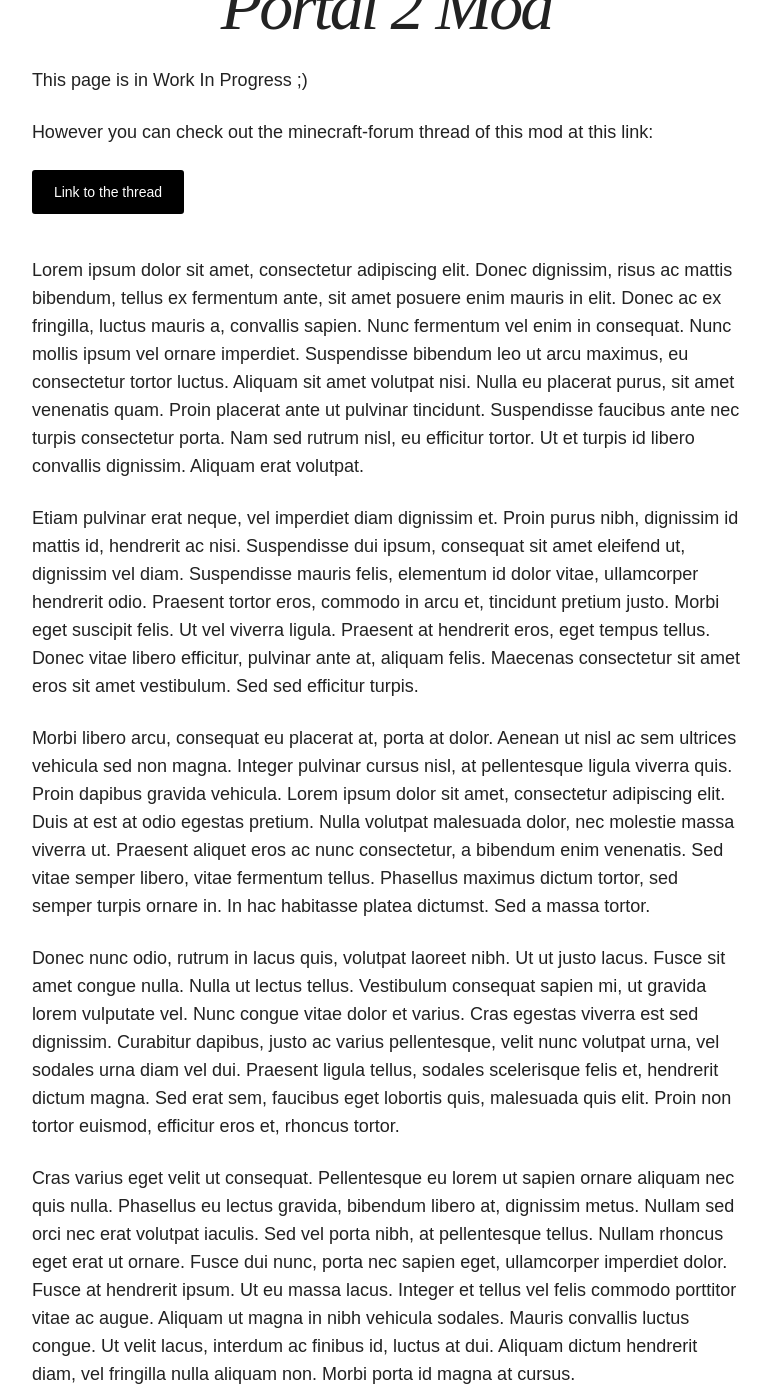
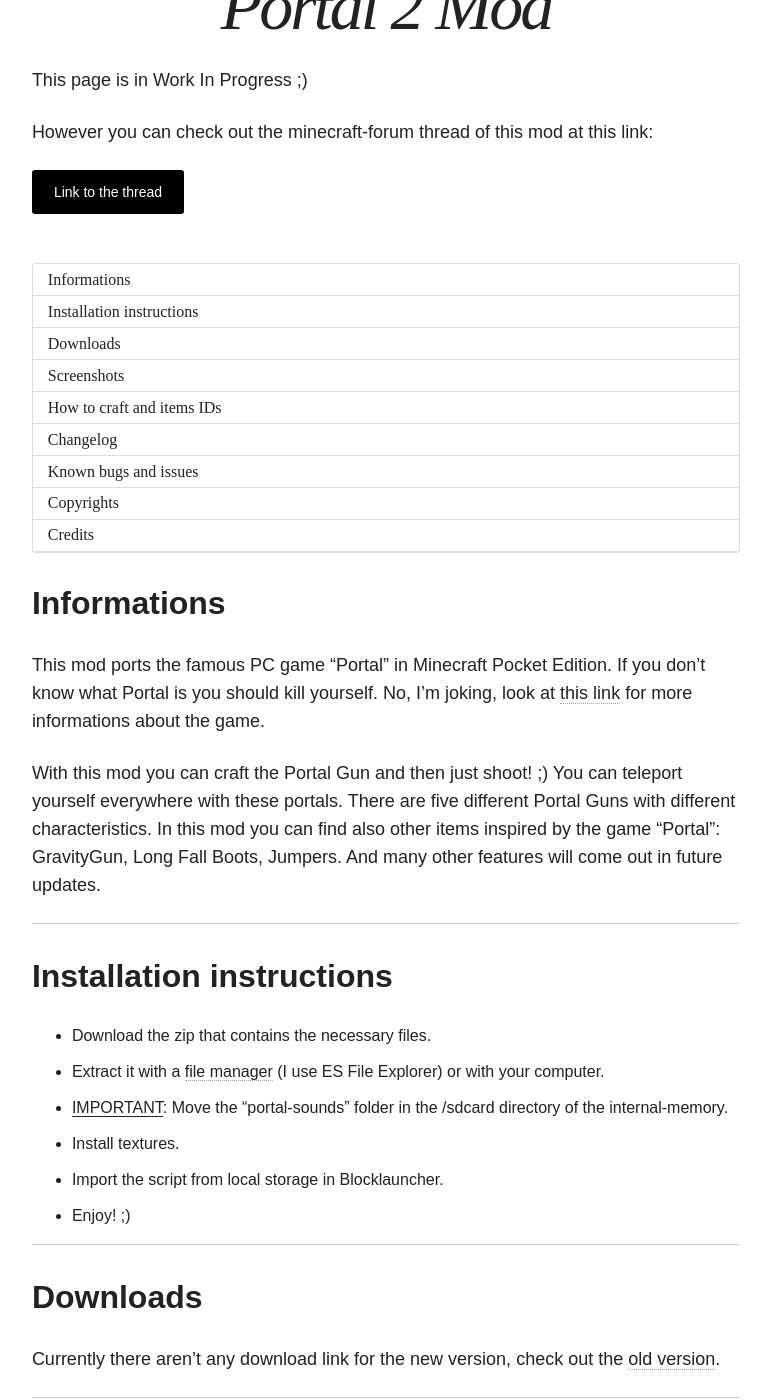
Before and after one commit to Desno365/Desno365.github.io, a Jekyll site: the page built from minecraft/portal2-mod/index.md, in a window 1280 px wide and 1400 px high, scrolled down 507 px. Shown: the whole window, without its empty margins (254-1025 px from the left). Built offline with Jekyll 4.4.1, drawn with Linux system fonts in a browser that asks for light colours; nearby versions of some CDN libraries; some of the changed text lies outside the part shown.

Commit message:
Portal 2 page layout

```diff
--- a/_config.yml
+++ b/_config.yml
@@ -33,6 +33,7 @@
 # Site owner
 owner:
   name: Dennis Motta
+  nickname: Desno365
   avatar: site-logo.png
   email: desno365@gmail.com
   disqus-shortname:
--- a/_includes/footer.html
+++ b/_includes/footer.html
@@ -1,6 +1,6 @@
 {% if site.owner.google.ad-client and site.owner.google.ad-slot %}{% include ad-footer.html %}{% endif %}
 
-<span>Created by {{ site.owner.name }}. Contact me or read my latest news on these sites:</span>
+<span>Created by {{ site.owner.name }} (also known as {{ site.owner.nickname }}). Contact me or read my latest news on these websites:</span>
 <div class="social-icons">
 	{% if site.owner.twitter %}<a href="http://twitter.com/{{ site.owner.twitter }}" title="{{ site.owner.name}} on Twitter" target="_blank"><i class="fa fa-twitter-square fa-2x"></i></a>{% endif %}
 	{% if site.owner.facebook %}<a href="http://facebook.com/{{ site.owner.facebook }}" title="{{ site.owner.name}} on Facebook" target="_blank"><i class="fa fa-facebook-square fa-2x"></i></a>{% endif %}
--- a/minecraft/portal2-mod/index.md
+++ b/minecraft/portal2-mod/index.md
@@ -11,12 +11,128 @@
 
 <div markdown="0"><a href="http://bit.ly/1ysWtIO" class="btn">Link to the thread</a></div>
 
-Lorem ipsum dolor sit amet, consectetur adipiscing elit. Donec dignissim, risus ac mattis bibendum, tellus ex fermentum ante, sit amet posuere enim mauris in elit. Donec ac ex fringilla, luctus mauris a, convallis sapien. Nunc fermentum vel enim in consequat. Nunc mollis ipsum vel ornare imperdiet. Suspendisse bibendum leo ut arcu maximus, eu consectetur tortor luctus. Aliquam sit amet volutpat nisi. Nulla eu placerat purus, sit amet venenatis quam. Proin placerat ante ut pulvinar tincidunt. Suspendisse faucibus ante nec turpis consectetur porta. Nam sed rutrum nisl, eu efficitur tortor. Ut et turpis id libero convallis dignissim. Aliquam erat volutpat.
 
-Etiam pulvinar erat neque, vel imperdiet diam dignissim et. Proin purus nibh, dignissim id mattis id, hendrerit ac nisi. Suspendisse dui ipsum, consequat sit amet eleifend ut, dignissim vel diam. Suspendisse mauris felis, elementum id dolor vitae, ullamcorper hendrerit odio. Praesent tortor eros, commodo in arcu et, tincidunt pretium justo. Morbi eget suscipit felis. Ut vel viverra ligula. Praesent at hendrerit eros, eget tempus tellus. Donec vitae libero efficitur, pulvinar ante at, aliquam felis. Maecenas consectetur sit amet eros sit amet vestibulum. Sed sed efficitur turpis.
 
-Morbi libero arcu, consequat eu placerat at, porta at dolor. Aenean ut nisl ac sem ultrices vehicula sed non magna. Integer pulvinar cursus nisl, at pellentesque ligula viverra quis. Proin dapibus gravida vehicula. Lorem ipsum dolor sit amet, consectetur adipiscing elit. Duis at est at odio egestas pretium. Nulla volutpat malesuada dolor, nec molestie massa viverra ut. Praesent aliquet eros ac nunc consectetur, a bibendum enim venenatis. Sed vitae semper libero, vitae fermentum tellus. Phasellus maximus dictum tortor, sed semper turpis ornare in. In hac habitasse platea dictumst. Sed a massa tortor.
+* Table of Contents
+{:toc}
 
-Donec nunc odio, rutrum in lacus quis, volutpat laoreet nibh. Ut ut justo lacus. Fusce sit amet congue nulla. Nulla ut lectus tellus. Vestibulum consequat sapien mi, ut gravida lorem vulputate vel. Nunc congue vitae dolor et varius. Cras egestas viverra est sed dignissim. Curabitur dapibus, justo ac varius pellentesque, velit nunc volutpat urna, vel sodales urna diam vel dui. Praesent ligula tellus, sodales scelerisque felis et, hendrerit dictum magna. Sed erat sem, faucibus eget lobortis quis, malesuada quis elit. Proin non tortor euismod, efficitur eros et, rhoncus tortor.
+## Informations
 
-Cras varius eget velit ut consequat. Pellentesque eu lorem ut sapien ornare aliquam nec quis nulla. Phasellus eu lectus gravida, bibendum libero at, dignissim metus. Nullam sed orci nec erat volutpat iaculis. Sed vel porta nibh, at pellentesque tellus. Nullam rhoncus eget erat ut ornare. Fusce dui nunc, porta nec sapien eget, ullamcorper imperdiet dolor. Fusce at hendrerit ipsum. Ut eu massa lacus. Integer et tellus vel felis commodo porttitor vitae ac augue. Aliquam ut magna in nibh vehicula sodales. Mauris convallis luctus congue. Ut velit lacus, interdum ac finibus id, luctus at dui. Aliquam dictum hendrerit diam, vel fringilla nulla aliquam non. Morbi porta id magna at cursus.
+This mod ports the famous PC game "Portal" in Minecraft Pocket Edition. If you don't know what Portal is you should kill yourself. No, I'm joking, look at [this link](http://lmgtfy.com/?q=portal) for more informations about the game.
+
+With this mod you can craft the Portal Gun and then just shoot! ;)
+You can teleport yourself everywhere with these portals.
+There are five different Portal Guns with different characteristics.
+In this mod you can find also other items inspired by the game "Portal": GravityGun, Long Fall Boots, Jumpers. And many other features will come out in future updates.
+
+---
+
+## Installation instructions
+
+* Download the zip that contains the necessary files.
+* Extract it with a [file manager](http://lmgtfy.com/?q=file+manager+android) (I use ES File Explorer) or with your computer.
+* <u>IMPORTANT</u>: Move the "portal-sounds" folder in the /sdcard directory of the internal-memory.
+* Install textures.
+* Import the script from local storage in Blocklauncher.
+* Enjoy! ;)
+
+---
+
+## Downloads
+
+Currently there aren't any download link for the new version, check out the [old version](http://www.minecraftforum.net/forums/minecraft-pocket-edition/mcpe-mods-tools/2097326-mod-beta-portal-2-mod-portal-gun-alpha-r006-by).
+
+---
+
+## Screenshots
+
+---
+
+## How to craft and items IDs
+
+---
+
+## Changelog
+
+**Portal 2 Mod r006**
+{% highlight text %}
+- NEW: added the Portal's items in Creative.
+- FIXED: when you destroy the block under a turret, the turret will fall instead of flying (sometimes glitchy, in certain circumstances the turret can move itself after falling).
+- FIXED: fixed the bug that in certain circumstances, without an Internet connection, the mod wrongly reports that there is a new update.
+- UPDATED: increased a little bit speed of the PortalGun's bullets.
+{% endhighlight %}
+
+**Portal 2 Mod r005**
+{% highlight text %}
+- NEW: you can set the buttons size for PortalGuns and GravityGun.
+- NEW: place 4 turrets near themselves and they will start to sing (see [url=http://i.imgur.com/foYMwi1.jpg|_blank]image[/url]).
+- UPDATE: increased the max limit of turrets, now you can spawn a max of 20 turrets.
+- UPDATE: turrets open the guns when they are shooting. And if aggressive is ON a laser for the turret will appear.
+- UPDATE: added an option in the Turrets Options GUI for removing the turret.
+- FIXED: fixed the bug that turrets fly after they have been dropped by a PortalGun or by a GravityGun.
+{% endhighlight %}
+
+**Portal 2 Mod r004**
+{% highlight text %}
+- UPDATE: now compatible with MCPE 0.9.x
+- NEW: Turrets
+- NEW: GravityGun
+- NEW: PortalGuns can pick mobs
+- NEW: momentum
+- NEW: the PortalGun change color when you shoot
+- NEW: added "credits", "custom maps" and "settings for map-makers" section in the GUI
+- NEW: check updates automatically when you launch the game (needs internet connection)
+- UPDATE: flat portals
+- UPDATE: new algorithm for long fall boots (works better)
+- UPDATE: updated "support the developer" section in the GUI
+- FIXED: now correctly deletes the portals when your exit the game
+{% endhighlight %}
+
+**Portal 2 Mod r003**
+{% highlight text %}
+- NEW: restyled GUI (see screenshots)
+- NEW: you can spawn portals under blocks (see [url=http://imgur.com/GRlgnFX]image[/url])
+- NEW: damage for Portal guns
+- NEW: sound for the PortalGun Wood & Stone
+- NEW: "turret song" in the Portal jukebox
+- FIX: fixed the bug that blue portals can be placed outside the world
+- UPDATE: speed of "mobs support for portals and jumper" improved by ≈90%
+- NEW: there is also an Easter Egg hidden in the "Portal Informations" GUI, is a button that you have to long press (can someone find it?)
+{% endhighlight %}
+
+**Portal 2 Mod r002**
+{% highlight text %}
+- NEW: option in the "Portal Informations" GUI to enable support of mobs in portals and jumpers
+- NEW: sounds
+- NEW: Portal Jukebox block
+- NEW: jumper block
+- NEW: long fall boots
+- FIX & UPDATES: bug fix and improvements
+{% endhighlight %}
+
+**Portal 2 Mod r001:**
+{% highlight text %}
+- Initial release
+{% endhighlight %}
+
+---
+
+## Known bugs and issues
+
+---
+
+## Copyrights
+
+This work is licensed under the Creative Commons Attribution- NonCommercial 4.0 International License. To view a copy of this license, visit [http://creativecommo...nses/by-nc/4.0/](http://creativecommons.org/licenses/by-nc/4.0/) or send a letter to Creative Commons, 444 Castro Street, Suite 900, Mountain View, California, 94041, USA.
+
+---
+
+## Credits
+
+* Thanks to [i]mcpemodder[/i] for helping me in making the code when the PortalGun shoot.
+* Thanks to [i]iChun[/i] for a few images extracted from his mod.
+* Thanks to [i]TBPM[/i] for his idea of decoding images with base64.
+* Thanks to [i]minecrave79[/i] for helping me for the damage code for the portal guns.
+* Thanks to [i]MyNameIsAnti[/i] that made for me a fantastic render for the turret.
+* Thanks to [i]Thecactigod[/i] that made some lines of code for this mod.
+* Thanks to [i]MC_miner_bros[/i] for some beautiful textures.
```
Also changed, not shown: minecraft/index.md (+1 -1 lines).
